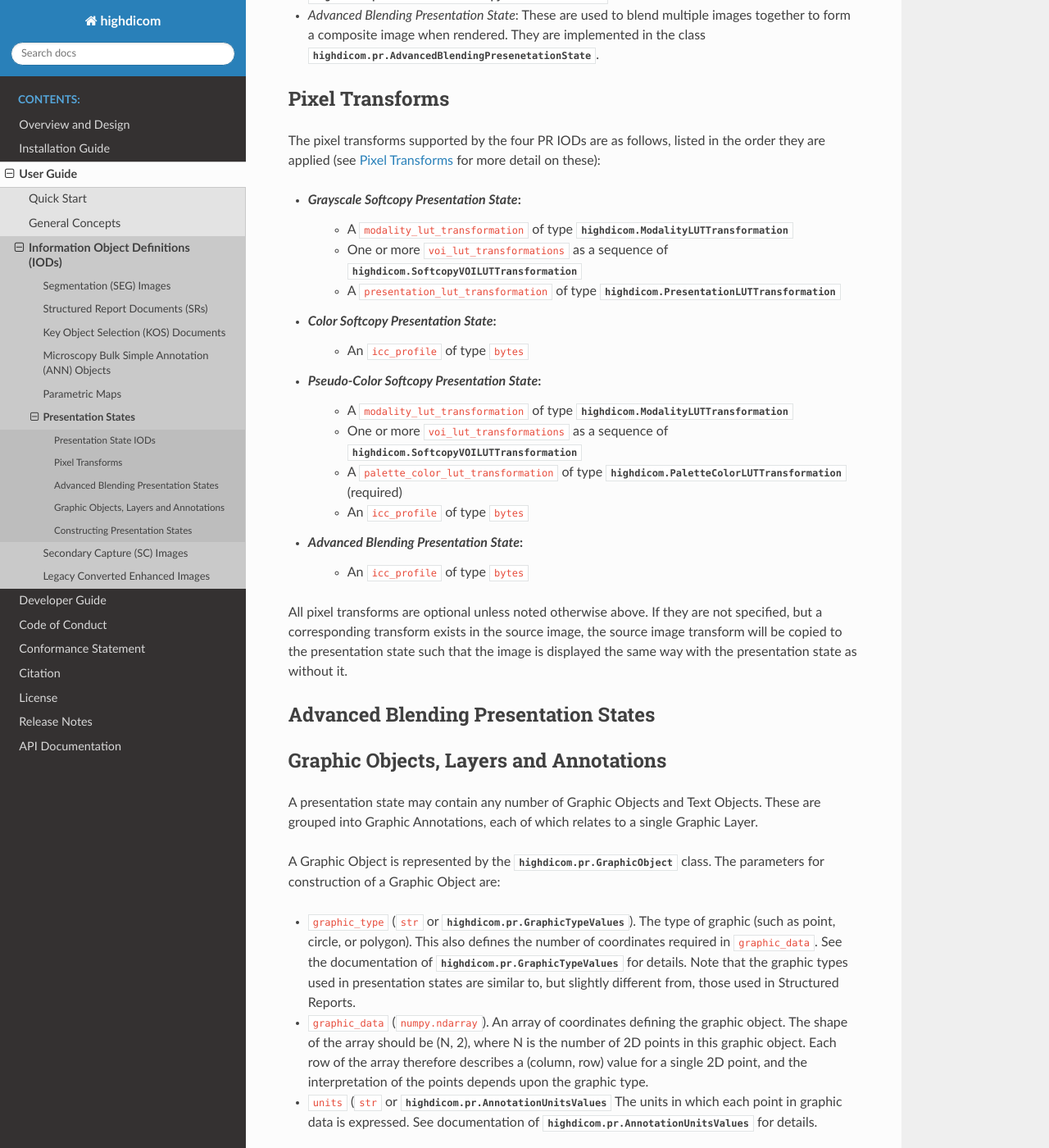
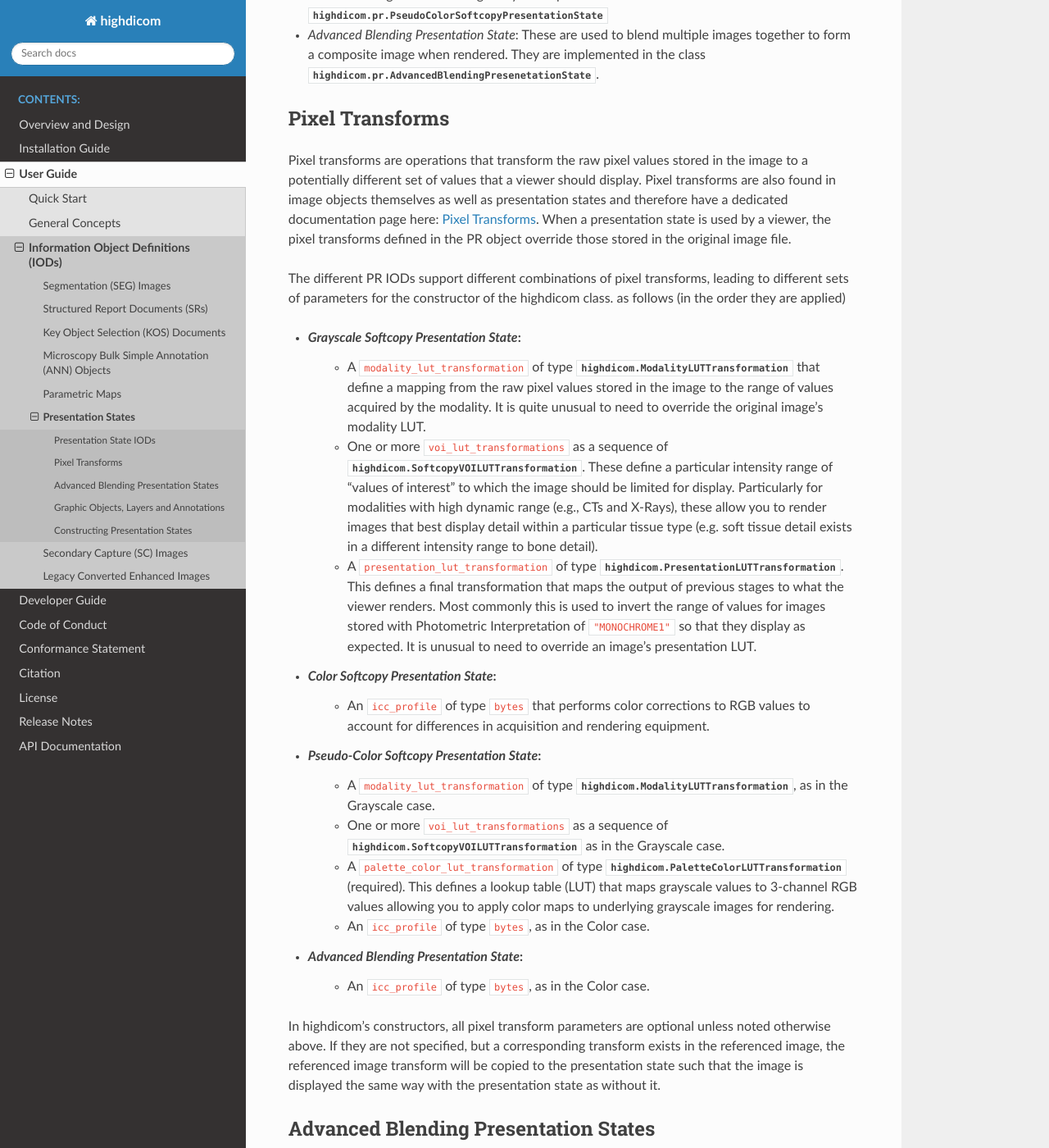
Before and after one commit to ImagingDataCommons/highdicom, a Sphinx documentation site: the page built from docs/pr.rst, in a window 1280 px wide and 1400 px high, scrolled down 932 px. Shown: the whole window at 82% size. Built offline with Sphinx 7.4.7 and the Read the Docs theme 3.1.0, drawn with Linux system fonts in a browser that asks for light colours; some of the changed text lies outside the part shown.

Commit message:
Progress on PR doc page

```diff
--- a/docs/pr.rst
+++ b/docs/pr.rst
@@ -3,8 +3,8 @@
 Presentation States
 ===================
 
-Presentation states are objects that descrbe how a separate image or series of
-images should be presented. This can include:
+Presentation states are objects that describe how a separate image or image
+series images should be displayed by a viewer application. This can include:
 
 - :doc:`pixel_transforms` that override any that are specified within the
   images themselves
@@ -18,10 +18,12 @@ Through their ability to overlay graphics on top of image, presentation states
 therefore offer a simple way to represent analysis results (e.g. detected areas
 of interest or segmentation contours) over an image. However, this is not
 generally recommended because other IODs such as :doc:`seg` and :doc:`sr` offer
-better ways to do this, intended for this purpose, with more complete,
+better ways to do this that are specifically intended for the purpose of
+communicating analysis results, and therefore contain more complete,
 standardized metadata describing the meaning and source of the analyses.
-Displaying presentation state objects is more widely supported by viewers than
-these other objects, which is why they are sometimes used for this purpose.
+However, displaying presentation state objects is more widely supported by
+DICOM viewers than Segmentations and Structured Reports, which is why they are
+sometimes used for this purpose.
 
 Presentation State IODs
 -----------------------
@@ -51,34 +53,61 @@ they support. They are:
 Pixel Transforms
 ----------------
 
-The pixel transforms supported by the four PR IODs are as follows, listed in
-the order they are applied (see :doc:`pixel_transforms` for more detail on
-these):
+Pixel transforms are operations that transform the raw pixel values stored in
+the image to a potentially different set of values that a viewer should
+display. Pixel transforms are also found in image objects themselves as well as
+presentation states and therefore have a dedicated documentation page here:
+:doc:`pixel_transforms`. When a presentation state is used by a viewer, the
+pixel transforms defined in the PR object override those stored in the original
+image file.
+
+The different PR IODs support different combinations of pixel transforms,
+leading to different sets of parameters for the constructor of the highdicom
+class. as follows (in the order they are applied)
 
 - *Grayscale Softcopy Presentation State*:
    - A ``modality_lut_transformation`` of type
-     :class:`highdicom.ModalityLUTTransformation`
+     :class:`highdicom.ModalityLUTTransformation` that define a mapping from
+     the raw pixel values stored in the image to the range of values acquired
+     by the modality. It is quite unusual to need to override the original
+     image's modality LUT.
    - One or more ``voi_lut_transformations`` as a sequence of
-     :class:`highdicom.SoftcopyVOILUTTransformation`
+     :class:`highdicom.SoftcopyVOILUTTransformation`. These define a particular
+     intensity range of "values of interest" to which the image should be
+     limited for display. Particularly for modalities with high dynamic range
+     (e.g., CTs and X-Rays), these allow you to render images that best display
+     detail within a particular tissue type (e.g. soft tissue detail exists in
+     a different intensity range to bone detail).
    - A ``presentation_lut_transformation`` of type
-     :class:`highdicom.PresentationLUTTransformation`
+     :class:`highdicom.PresentationLUTTransformation`. This defines a final
+     transformation that maps the output of previous stages to what the viewer
+     renders. Most commonly this is used to invert the range of values for
+     images stored with Photometric Interpretation of ``"MONOCHROME1"`` so that
+     they display as expected. It is unusual to need to override an image's
+     presentation LUT.
 - *Color Softcopy Presentation State*:
-   - An ``icc_profile`` of type ``bytes``
+   - An ``icc_profile`` of type ``bytes`` that performs color corrections to
+     RGB values to account for differences in acquisition and rendering
+     equipment.
 - *Pseudo-Color Softcopy Presentation State*:
    - A ``modality_lut_transformation`` of type
-     :class:`highdicom.ModalityLUTTransformation`
+     :class:`highdicom.ModalityLUTTransformation`, as in the Grayscale case.
    - One or more ``voi_lut_transformations`` as a sequence of
-     :class:`highdicom.SoftcopyVOILUTTransformation`
+     :class:`highdicom.SoftcopyVOILUTTransformation` as in the Grayscale case.
    - A ``palette_color_lut_transformation`` of type
-     :class:`highdicom.PaletteColorLUTTransformation` (required)
-   - An ``icc_profile`` of type ``bytes``
+     :class:`highdicom.PaletteColorLUTTransformation` (required). This defines
+     a lookup table (LUT) that maps grayscale values to 3-channel RGB values
+     allowing you to apply color maps to underlying grayscale images for
+     rendering.
+   - An ``icc_profile`` of type ``bytes``, as in the Color case.
 - *Advanced Blending Presentation State*:
-   - An ``icc_profile`` of type ``bytes``
+   - An ``icc_profile`` of type ``bytes``, as in the Color case.
 
-All pixel transforms are optional unless noted otherwise above. If they are not
-specified, but a corresponding transform exists in the source image, the source
-image transform will be copied to the presentation state such that the image is
-displayed the same way with the presentation state as without it.
+In highdicom's constructors, all pixel transform parameters are optional unless
+noted otherwise above. If they are not specified, but a corresponding transform
+exists in the referenced image, the referenced image transform will be copied
+to the presentation state such that the image is displayed the same way with
+the presentation state as without it.
 
 Advanced Blending Presentation States
 -------------------------------------
@@ -89,6 +118,9 @@ Graphic Objects, Layers and Annotations
 A presentation state may contain any number of Graphic Objects and Text
 Objects. These are grouped into Graphic Annotations, each of which relates to a
 single Graphic Layer.
+
+Graphic Objects
+~~~~~~~~~~~~~~~
 
 A Graphic Object is represented by the :class:`highdicom.pr.GraphicObject` class.
 The parameters for construction of a Graphic Object are:
@@ -101,9 +133,10 @@ The parameters for construction of a Graphic Object are:
   from, those used in Structured Reports.
 - ``graphic_data`` (``numpy.ndarray``). An array of coordinates defining the
   graphic object. The shape of the array should be (N, 2), where N is the
-  number of 2D points in this graphic object.  Each row of the array therefore
-  describes a (column, row) value for a single 2D point, and the interpretation
-  of the points depends upon the graphic type.
+  number of 2D points in this graphic object, which depends on the
+  graphic type. Each row of the array therefore describes a (column, row)
+  value for a single 2D point, and the interpretation of the points depends
+  upon the graphic type.
 - ``units`` (``str`` or :class:`highdicom.pr.AnnotationUnitsValues` The units
   in which each point in graphic data is expressed. See documentation of
   :class:`highdicom.pr.AnnotationUnitsValues` for details.
@@ -148,9 +181,21 @@ Some examples of constructing Graphic Objects are given below:
         tracking_uid=hd.UID()  # highdicom will generate a unique ID
     )
 
+Text Objects
+~~~~~~~~~~~~
+
+Graphic Annotations
+~~~~~~~~~~~~~~~~~~~
+
+Graphic Layers
+~~~~~~~~~~~~~~
 
 Constructing Presentation States
 --------------------------------
+
+To create a Presentation State object, you pass the standard :ref:`basic`, a
+list of all referenced images, and any pixel transforms, graphic annotations,
+or graphic layers that you want to include.
 
 A full example of creating a GSPS is given below:
 
```
